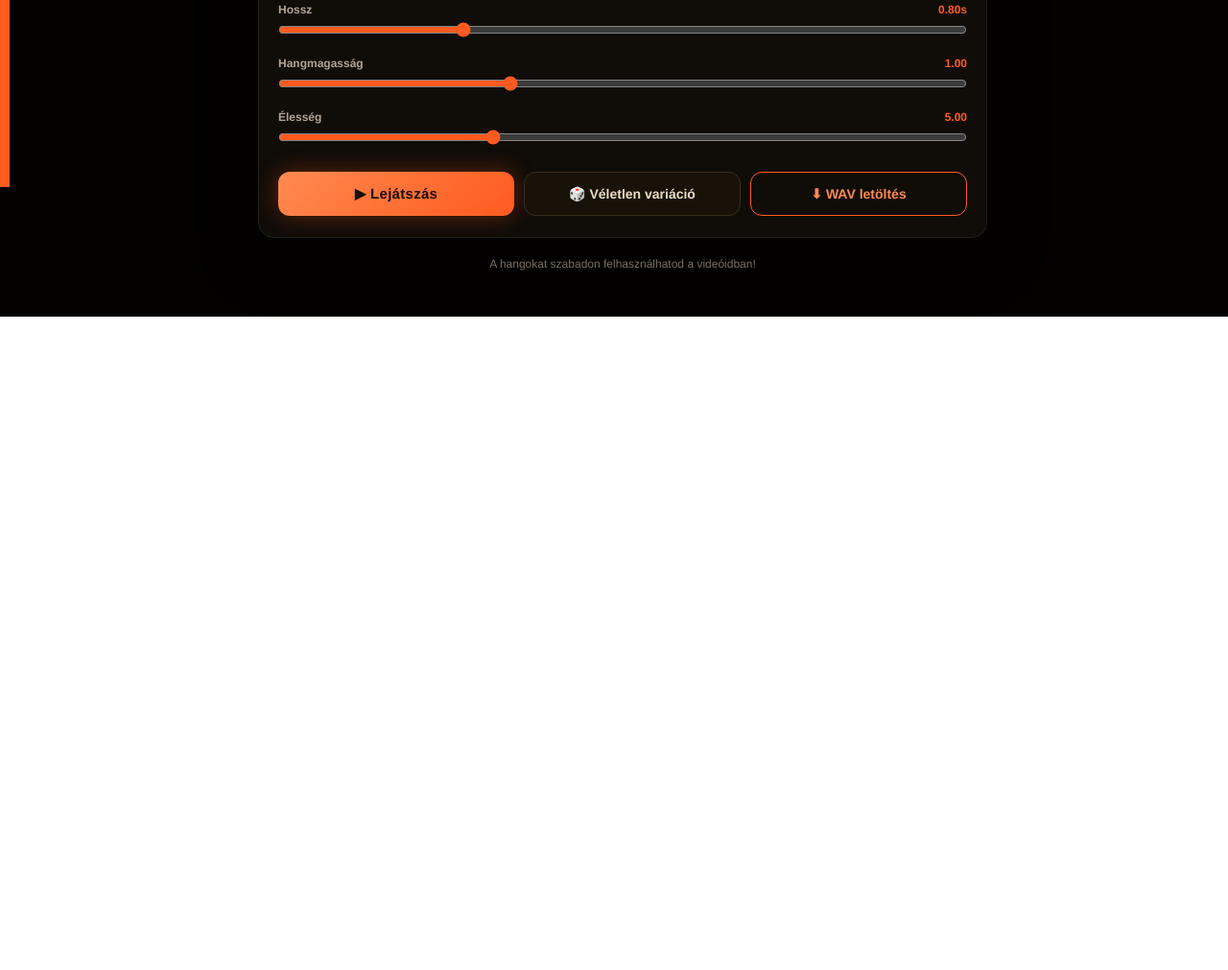
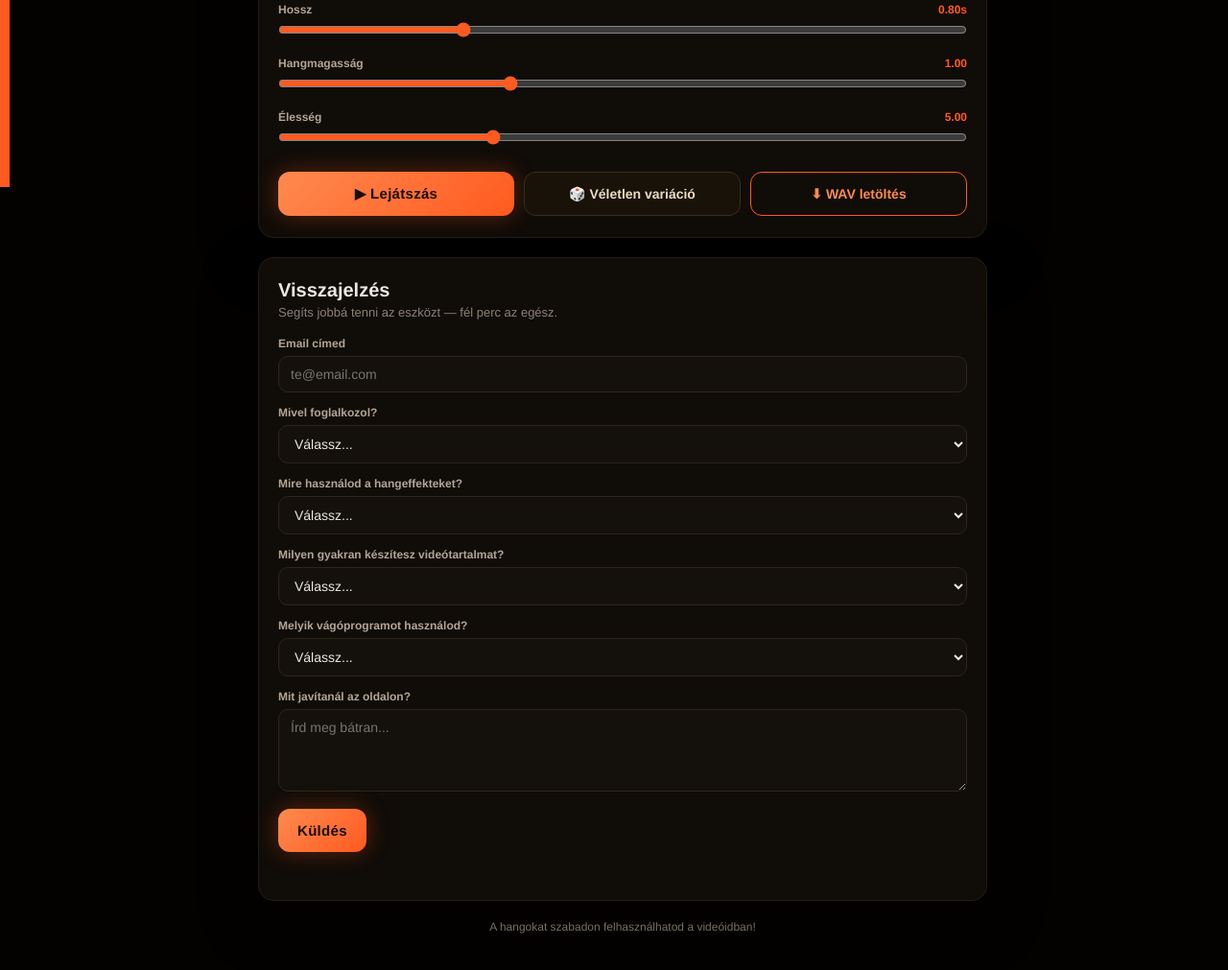
Before and after one commit to madebygeszti/sfx-generator, a plain HTML site: page index.html in a window 1280 px wide. Shown: the part 605-1616 px from the top of the page at 96% size. Before the commit the page ends 935 px from the top, so only its background shows below. Drawn offline with Linux system fonts and the light colour scheme.

Commit message:
Add feedback form with email capture and audience qualifying questions
Collects email, free-text feedback, and 4 qualifying questions
(occupation, use case, content frequency, editing software) to help
identify the app's core user base. Submits via Formspree (AJAX, no
page reload); requires a Formspree form ID to be configured before
it will actually deliver submissions.

```diff
--- a/index.html
+++ b/index.html
@@ -116,6 +116,22 @@
   @media (max-width: 640px) {
     .mobile-hint { display: block; }
   }
+  .feedback-panel { margin-top: 20px; }
+  .feedback-panel .panel-desc { margin-bottom: 18px; }
+  .fb-grid { display: grid; gap: 14px; margin-bottom: 18px; }
+  .fb-field { display: grid; gap: 6px; }
+  .fb-field span {
+    font-size: 12px; font-weight: 600; color: #b3a696;
+  }
+  .fb-field input, .fb-field select, .fb-field textarea {
+    width: 100%; padding: 10px 12px; border-radius: 10px;
+    border: 1px solid #2e2618; background: #14100c; color: #ece7e0;
+    font-family: inherit; font-size: 14px; resize: vertical;
+  }
+  .fb-field input:focus, .fb-field select:focus, .fb-field textarea:focus {
+    outline: none; border-color: #ff5a1f;
+  }
+  .fb-status { font-size: 13px; margin-top: 10px; min-height: 18px; color: #ff8a50; }
 </style>
 </head>
 <body>
@@ -147,6 +163,71 @@
       <button class="btn btn-rand" id="btnRand">🎲 Véletlen variáció</button>
       <button class="btn btn-dl" id="btnDl">⬇ WAV letöltés</button>
     </div>
+  </div>
+  <div class="panel feedback-panel">
+    <div class="panel-title">Visszajelzés</div>
+    <div class="panel-desc">Segíts jobbá tenni az eszközt — fél perc az egész.</div>
+    <!-- Beküldés Formspree-n keresztül. Aktiváláshoz: hozz létre egy ingyenes
+         űrlapot a formspree.io oldalon, majd a kapott form ID-t írd be az
+         action URL-be a "REPLACE_WITH_FORM_ID" helyére. -->
+    <form id="feedbackForm" action="https://formspree.io/f/REPLACE_WITH_FORM_ID" method="POST">
+      <div class="fb-grid">
+        <label class="fb-field">
+          <span>Email címed</span>
+          <input type="email" name="email" required placeholder="te@email.com">
+        </label>
+        <label class="fb-field">
+          <span>Mivel foglalkozol?</span>
+          <select name="foglalkozas" required>
+            <option value="">Válassz...</option>
+            <option>Videószerkesztő / vágó</option>
+            <option>Content creator / influencer</option>
+            <option>Marketing / ügynökség</option>
+            <option>Hobbiból csinálom</option>
+            <option>Diák</option>
+            <option>Egyéb</option>
+          </select>
+        </label>
+        <label class="fb-field">
+          <span>Mire használod a hangeffekteket?</span>
+          <select name="felhasznalas" required>
+            <option value="">Válassz...</option>
+            <option>YouTube videó</option>
+            <option>TikTok / Reels / Shorts</option>
+            <option>Hirdetés / reklám</option>
+            <option>Podcast</option>
+            <option>Egyéb</option>
+          </select>
+        </label>
+        <label class="fb-field">
+          <span>Milyen gyakran készítesz videótartalmat?</span>
+          <select name="gyakorisag" required>
+            <option value="">Válassz...</option>
+            <option>Naponta</option>
+            <option>Hetente</option>
+            <option>Havonta</option>
+            <option>Ritkábban</option>
+          </select>
+        </label>
+        <label class="fb-field">
+          <span>Melyik vágóprogramot használod?</span>
+          <select name="vagoprogram" required>
+            <option value="">Válassz...</option>
+            <option>Premiere Pro</option>
+            <option>DaVinci Resolve</option>
+            <option>CapCut</option>
+            <option>Final Cut Pro</option>
+            <option>Egyéb</option>
+          </select>
+        </label>
+        <label class="fb-field">
+          <span>Mit javítanál az oldalon?</span>
+          <textarea name="visszajelzes" rows="4" placeholder="Írd meg bátran..."></textarea>
+        </label>
+      </div>
+      <button type="submit" class="btn btn-play" id="btnFeedbackSubmit">Küldés</button>
+      <div class="fb-status" id="fbStatus"></div>
+    </form>
   </div>
   <footer>A hangokat szabadon felhasználhatod a videóidban!</footer>
 </div>
@@ -1442,6 +1523,31 @@ el('btnPlay').onclick = play;
 el('btnRand').onclick = randomize;
 el('btnDl').onclick = download;
 renderAll();
+
+const feedbackForm = el('feedbackForm');
+feedbackForm.addEventListener('submit', async (e) => {
+  e.preventDefault();
+  const status = el('fbStatus');
+  const btn = el('btnFeedbackSubmit');
+  btn.disabled = true;
+  status.textContent = 'Küldés…';
+  try {
+    const res = await fetch(feedbackForm.action, {
+      method: 'POST',
+      body: new FormData(feedbackForm),
+      headers: { Accept: 'application/json' },
+    });
+    if (res.ok) {
+      status.textContent = 'Köszönjük a visszajelzést!';
+      feedbackForm.reset();
+    } else {
+      status.textContent = 'Hiba történt, próbáld újra.';
+    }
+  } catch (err) {
+    status.textContent = 'Hiba történt, próbáld újra.';
+  }
+  btn.disabled = false;
+});
 </script>
 </body>
 </html>
```
